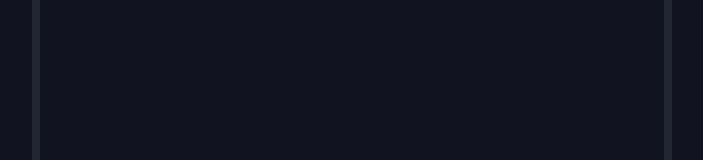
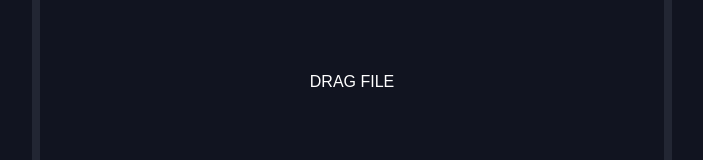
Before and after one commit to jamesremuscat/wav-file-extractor, a React (Vite) app: page / in a window 1280 px wide. Shown: the part 350-510 px from the top of the page, without its empty margins (288-991 px from the left). Built offline with nearby package versions, Linux system fonts and the light colour scheme.

Commit message:
Drag and drop files.

```diff
--- a/package.json
+++ b/package.json
@@ -15,6 +15,7 @@
     "binary-parser": "^2.2.1",
     "react": "^18.2.0",
     "react-dom": "^18.2.0",
+    "react-dropzone": "^14.2.3",
     "styled-components": "^6.0.0-rc.3"
   },
   "devDependencies": {
--- a/src/components/DropTarget.tsx
+++ b/src/components/DropTarget.tsx
@@ -1,9 +1,55 @@
+import { useDropzone } from 'react-dropzone';
+
 import { Heading } from './Heading';
+import { useCallback } from 'react';
+import { styled } from 'styled-components';
+
+type InnerProps = {
+  $isActive: boolean
+}
+
+const Inner = styled.div<InnerProps>`
+
+  flex-grow: 1;
+
+  display: flex;
+  flex-direction: column;
+  justify-content: center;
+  align-items: center;
+
+  text-transform: uppercase;
+
+  background-color: ${ props => props.$isActive ? props.theme?.borderColor : 'transparent' };
+
+  font-weight: ${ props => props.$isActive ? 'bold' : 'normal' };
+
+`;
 
 export const DropTarget = () => {
+
+  const onDrop = useCallback(
+    (files: File[]) => {
+      console.log(files)
+    },
+    []
+  )
+
+  const dropzone = useDropzone({ onDrop });
+
   return (
     <>
       <Heading>WAV File Extractor</Heading>
+      <Inner
+        {...dropzone.getRootProps()}
+        $isActive={dropzone.isDragActive}
+      >
+        <input {...dropzone.getInputProps()} />
+        {
+          dropzone.isDragActive ?
+            <p>Drop here</p> :
+            <p>Drag file</p>
+        }
+      </Inner>
     </>
   );
 }
```
Also changed, not shown: 1 other file (tests, documents, lock files or other folders).
